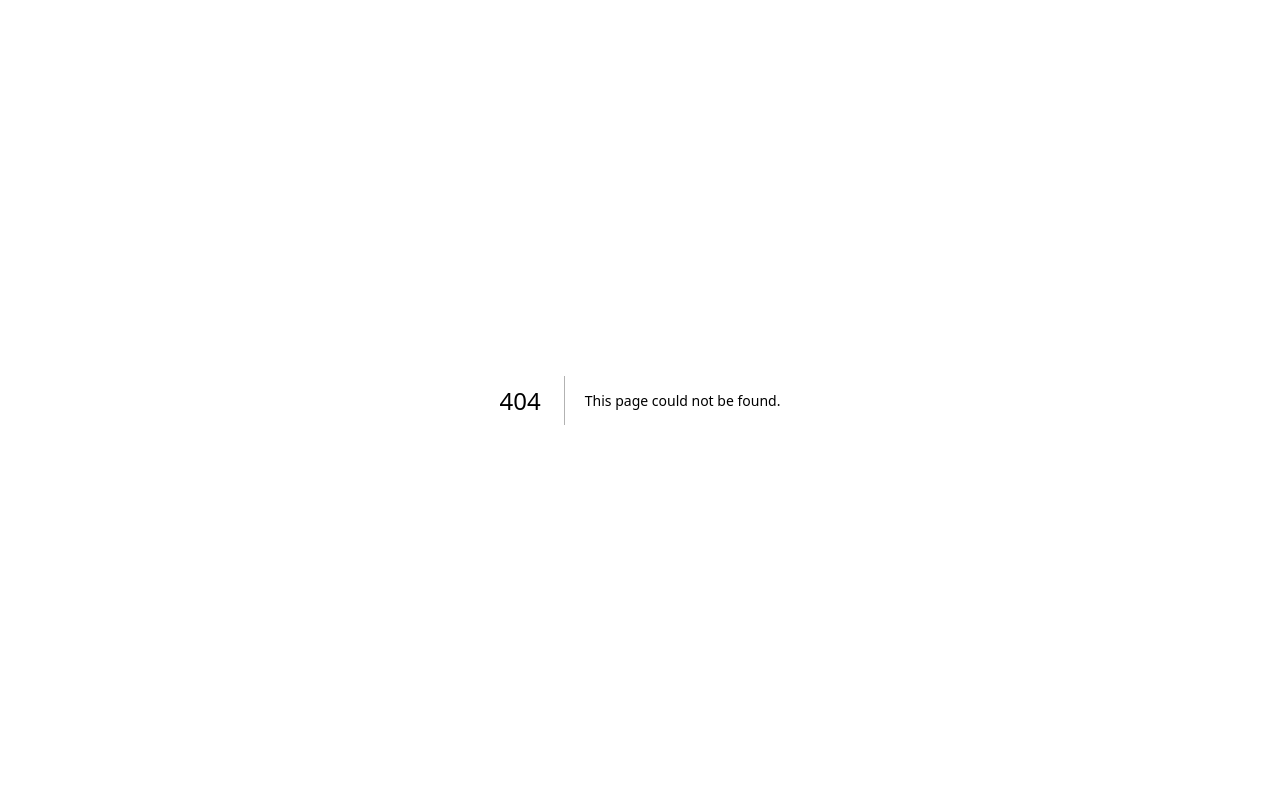
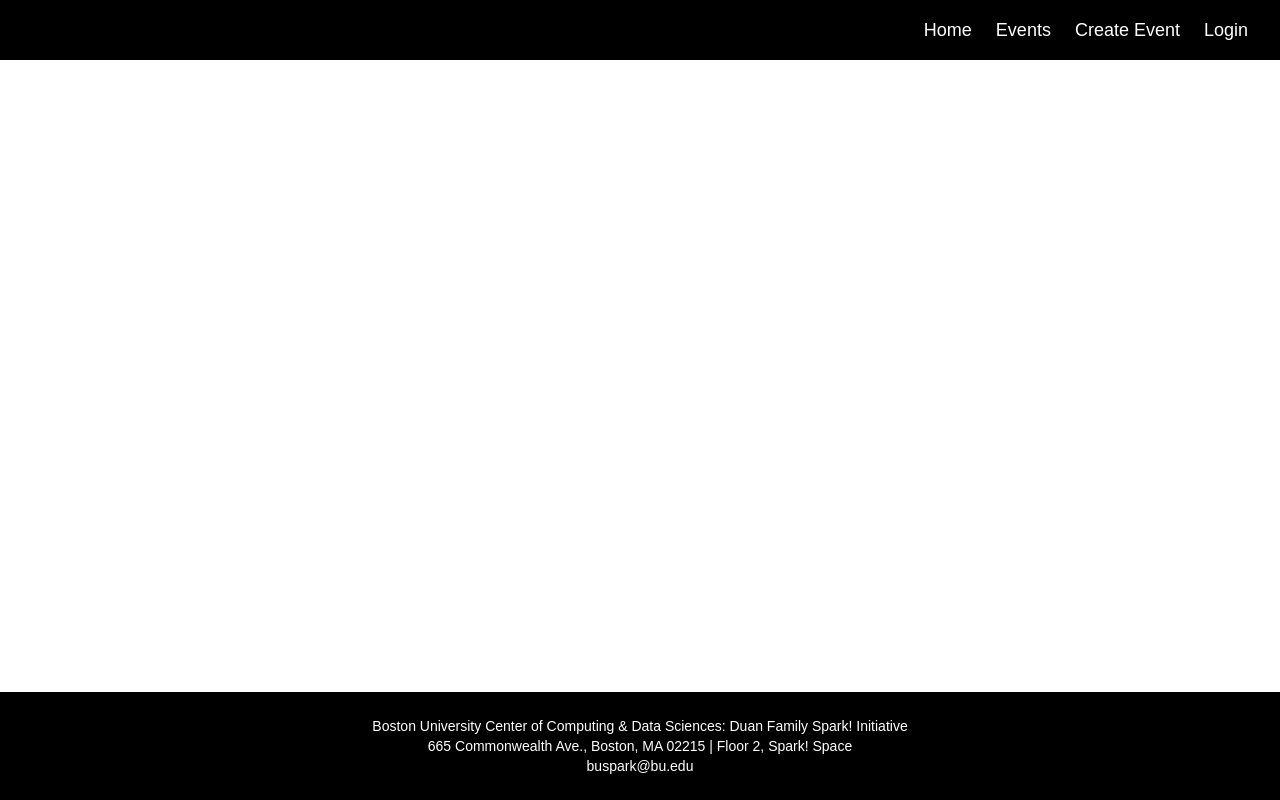
Before and after one commit to rstsui/cs391-project, a Next.js app in the folder spark-bytes/frontend/: page /event_organizer in a window 1280 px wide. Before the commit this address had no page. Built offline with nearby package versions, Linux system fonts and the light colour scheme.

Commit message:
added event organizer page and other changes

```diff
--- /dev/null
+++ b/spark-bytes/frontend/src/app/event_organizer/page.tsx
@@ -0,0 +1,37 @@
+import Image from "next/image";
+import Link from "next/link";
+
+export default function EventOrganizer() {
+  return (
+    <div className="min-h-screen flex flex-col">
+      {/* Navbar */}
+      <nav className="bg-black text-white flex justify-between items-center px-8 py-4">
+        <Image src="/next.svg" alt="Spark!Bytes logo" width={100} height={100} />
+        <ul className="flex space-x-6 text-lg">
+          <li>
+            <Link href="/">Home</Link>
+          </li>
+          <li>
+            <Link href="/events">Events</Link>
+          </li>
+          <li>
+            <Link href="/create-event">Create Event</Link>
+          </li>
+          <li>
+            <Link href="/login">Login</Link>
+          </li>
+        </ul>
+      </nav>
+
+      {/* Section with list of who sogned up and for what food + amount of food */}
+
+
+      {/* Footer */}
+      <footer className="bg-black text-white text-center text-sm py-6 px-4 mt-auto">
+        <p>Boston University Center of Computing & Data Sciences: Duan Family Spark! Initiative</p>
+        <p>665 Commonwealth Ave., Boston, MA 02215 | Floor 2, Spark! Space</p>
+        <p>buspark@bu.edu</p>
+      </footer>
+    </div>
+  );
+}
```
Also changed, not shown: spark-bytes/frontend/package.json (+8 -7 lines), 1 other file (tests, documents, lock files or other folders).
